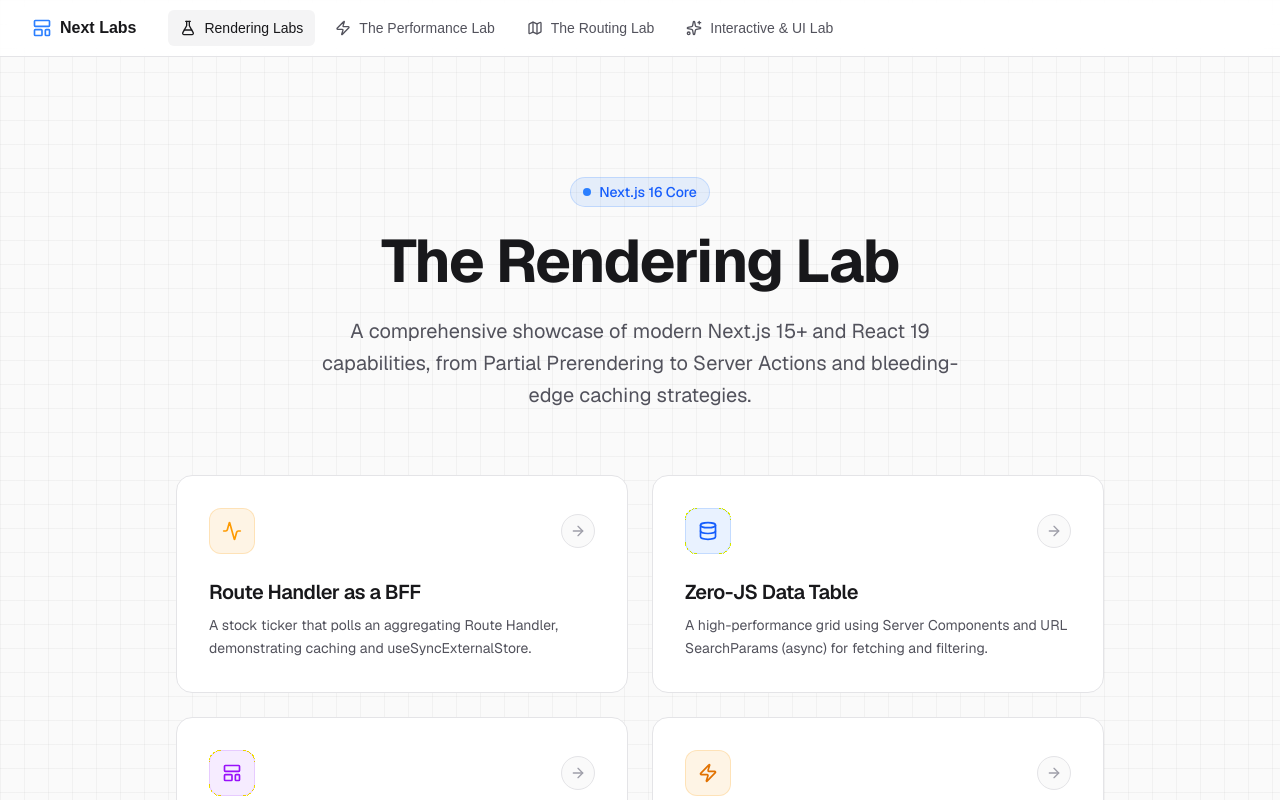
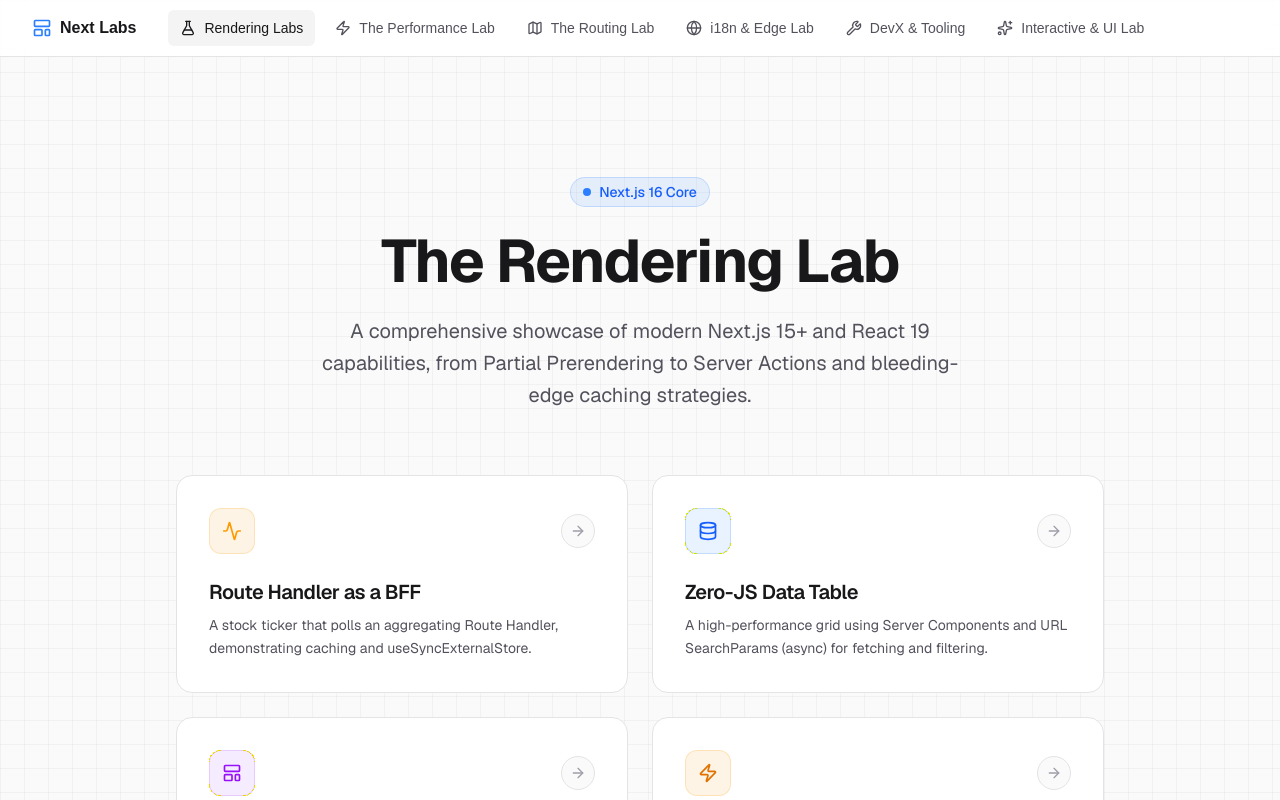
Before and after one commit to harsh-bhadana/next-labs, a Next.js app: page / in a window 1280 px wide. Shown: the top 800 px of the page. Built offline with nearby package versions, Linux system fonts and the light colour scheme; what @heroui/react would draw is missing.

Commit message:
feat: devx-lab and i18n category added

```diff
--- a/components/Header.tsx
+++ b/components/Header.tsx
@@ -2,7 +2,7 @@
 
 import Link from "next/link";
 import { usePathname } from "next/navigation";
-import { FlaskConical, LayoutTemplate, Zap, Sparkles, Map } from "lucide-react";
+import { FlaskConical, LayoutTemplate, Zap, Sparkles, Map, Globe, Wrench } from "lucide-react";
 
 export function Header() {
   const pathname = usePathname();
@@ -11,6 +11,8 @@ export function Header() {
     { href: "/", label: "Rendering Labs", icon: FlaskConical },
     { href: "/performance-lab", label: "The Performance Lab", icon: Zap },
     { href: "/routing-lab", label: "The Routing Lab", icon: Map },
+    { href: "/i18n-edge-lab", label: "i18n & Edge Lab", icon: Globe },
+    { href: "/devx-lab", label: "DevX & Tooling", icon: Wrench },
     { href: "/interactive-ui-lab", label: "Interactive & UI Lab", icon: Sparkles },
   ];
 
```
